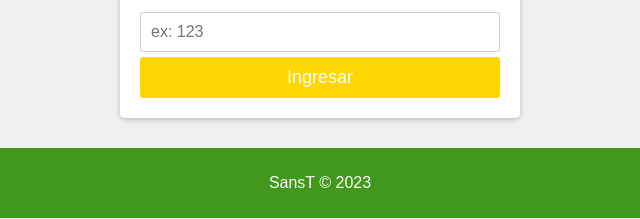
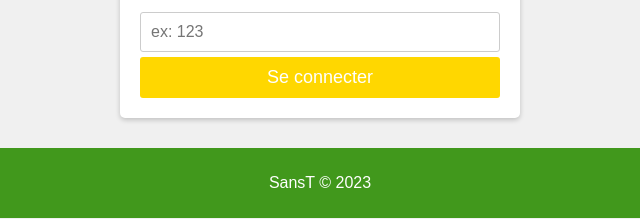
Before and after one commit to MichaelMikkles/SansT, a plain HTML site: page Frontend/index.html in a window 1280 px wide. Shown: the part 360-579 px from the top of the page, 320-960 px from the left. Drawn offline with Linux system fonts and the light colour scheme.

Commit message:
Traduccion

```diff
--- a/Frontend/index.html
+++ b/Frontend/index.html
@@ -236,7 +236,7 @@
                 <label for="password"># de Chambre:</label>
                 <input type="password" id="password" name="password" placeholder="ex: 123">
 
-                <button type="submit">Ingresar</button>
+                <button type="submit">Se connecter</button>
             </form>
         </div>
     </div>
```
